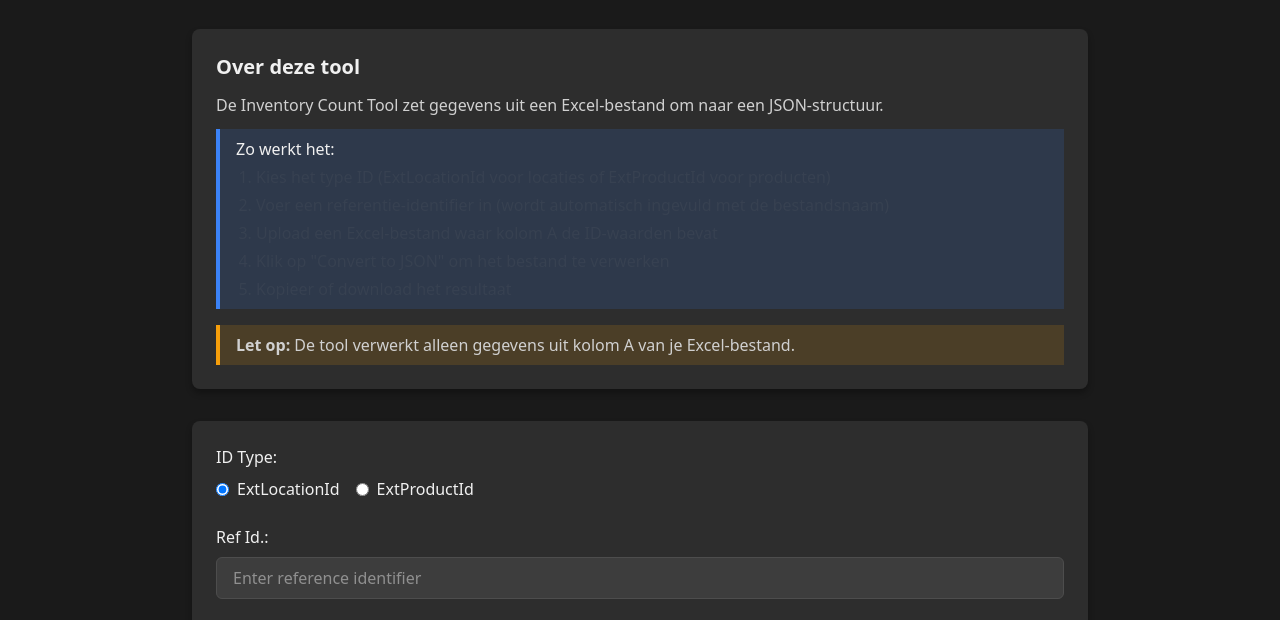
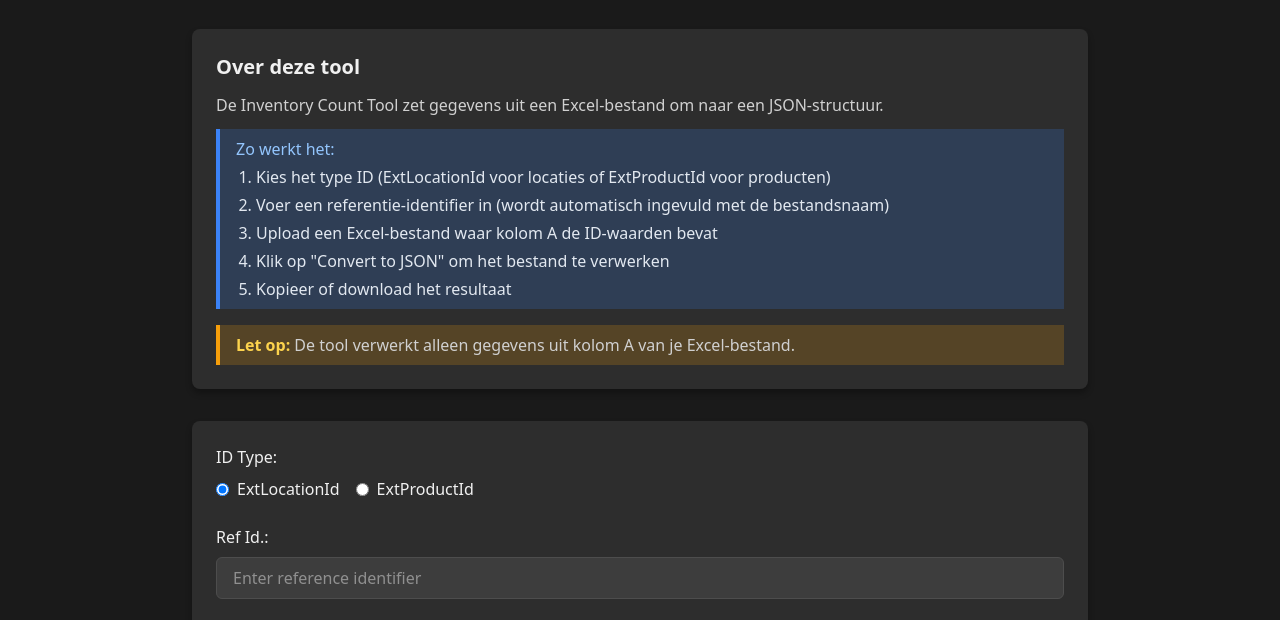
Before and after one commit to bertdeelman/Inventory-Count-Tool, a plain HTML site: page index.html in a window 1280 px wide. Both pictures are taken after a click on the element 1243 px from the left and 52 px from the top of the page. Shown: the part 107-727 px from the top of the page. Drawn offline with nearby package versions, Linux system fonts and the light colour scheme.

Commit message:
Dark mode tekst beter leesbaar

```diff
--- a/styles.css
+++ b/styles.css
@@ -85,12 +85,29 @@ body.dark-mode label[for="fileUpload"] svg {
     color: #909090;
 }
 
+/* Verbeterde leesbaarheid voor instructieblokken in donkere modus */
 body.dark-mode .border-l-4.border-blue-500 {
-    background-color: rgba(59, 130, 246, 0.15);
+    background-color: rgba(59, 130, 246, 0.2);
+    border-color: #3b82f6;
+    color: #e2e8f0;
+}
+
+body.dark-mode .border-l-4.border-blue-500 h3 {
+    color: #93c5fd;
+}
+
+body.dark-mode .border-l-4.border-blue-500 ol {
+    color: #e2e8f0;
 }
 
 body.dark-mode .border-l-4.border-yellow-500 {
-    background-color: rgba(245, 158, 11, 0.15);
+    background-color: rgba(245, 158, 11, 0.2);
+    border-color: #f59e0b;
+    color: #e2e8f0;
+}
+
+body.dark-mode .border-l-4.border-yellow-500 strong {
+    color: #fcd34d;
 }
 
 /* Responsive adjustments */
@@ -139,7 +156,7 @@ body.dark-mode .border-l-4.border-yellow-500 {
 .spinner {
     border: 3px solid rgba(0, 0, 0, 0.1);
     border-radius: 50%;
-    border-top: 3px solid white;
+    border-top: 3px solid #6366F1;
     width: 24px;
     height: 24px;
     animation: spin 1s linear infinite;
```
